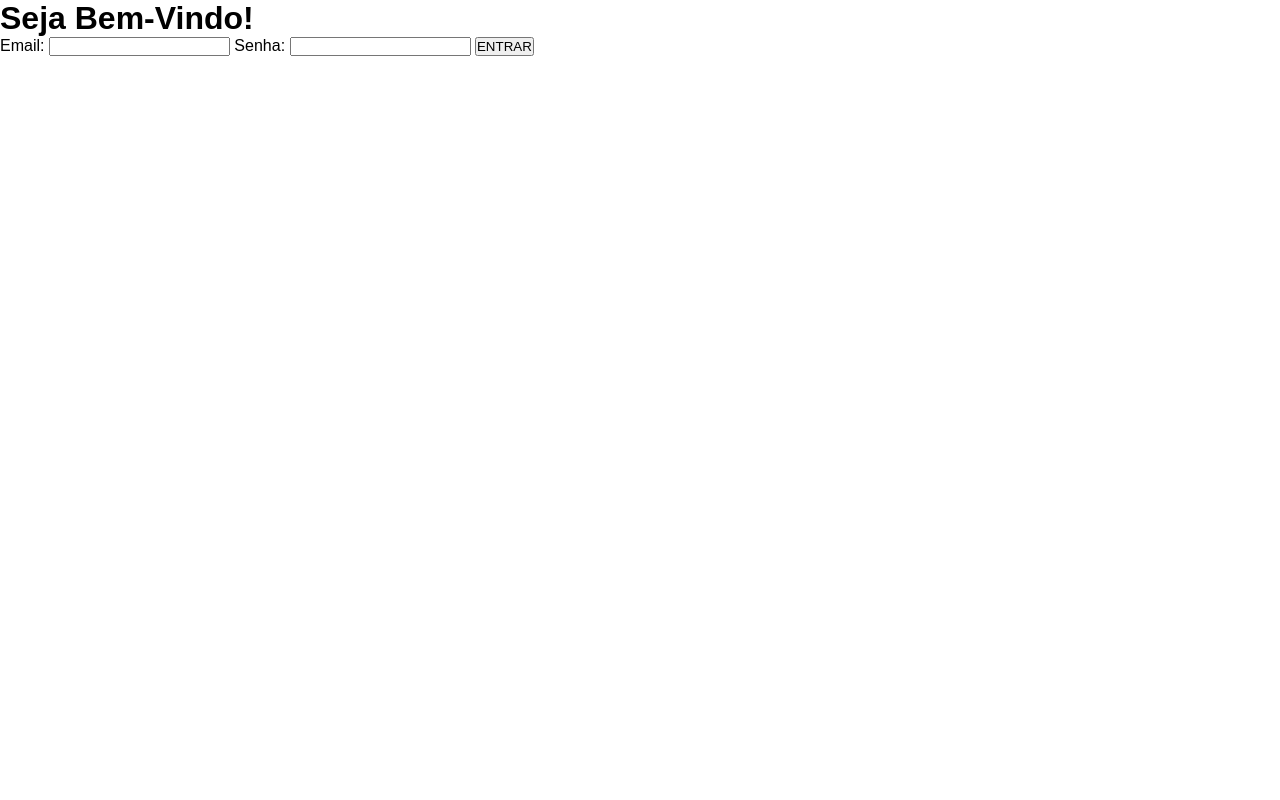
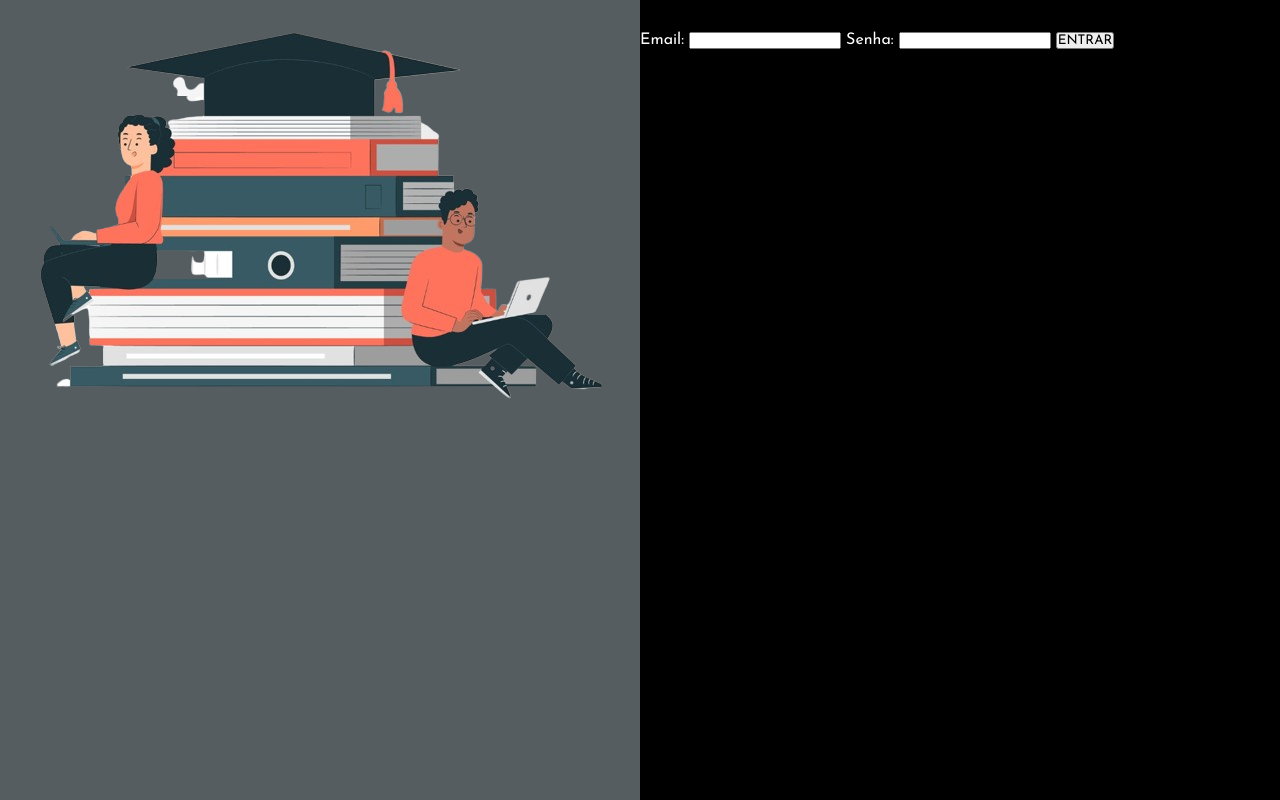
Before and after one commit to pamliraa/crudNotamais, a PHP site: page /login.php in a window 1280 px wide. Run offline with PHP 8.4, Linux system fonts and the light colour scheme.

Commit message:
atualização

```diff
--- a/login.php
+++ b/login.php
@@ -4,16 +4,26 @@
     <meta charset="UTF-8">
     <meta name="viewport" content="width=device-width, initial-scale=1.0">
     <title>Nota+</title>
-    <link rel="stylesheet" href="style.css">
+    <link rel="stylesheet" href="assets/style.css">
+    <link rel="preconnect" href="https://fonts.googleapis.com">
+<link rel="preconnect" href="https://fonts.gstatic.com" crossorigin>
+<link href="https://fonts.googleapis.com/css2?family=Josefin+Sans:ital,wght@0,100..700;1,100..700&display=swap" rel="stylesheet">
 </head>
 <body>
-    <h1>Seja Bem-Vindo!</h1>
-    <form action="logar.php" method = "POST">
-        <label for="email">Email:</label>
-        <input type="text" name="email" id= "email">
-        <label for="senha">Senha:</label>
-        <input type="password" name="senha" id="senha">
-        <input type="submit" value="ENTRAR">
-    </form>
+    <div id="big-div">
+        <div id="div-foto">
+            <img src="assets/foto_login.png" alt="fotologin">
+        </div>
+        <div id="form">
+            <h1>Seja Bem-Vindo!</h1>
+            <form action="logar.php" method = "POST">
+                <label for="email" class="label">Email:</label>
+                <input type="text" name="email" id= "email" class="input">
+                <label for="senha" class="label">Senha:</label>
+                <input type="password" name="senha" id="senha"  class="input">
+                <input type="submit"  id="buttom" value="ENTRAR">
+            </form>
+        </div>
+    </div>
 </body>
 </html>
```
